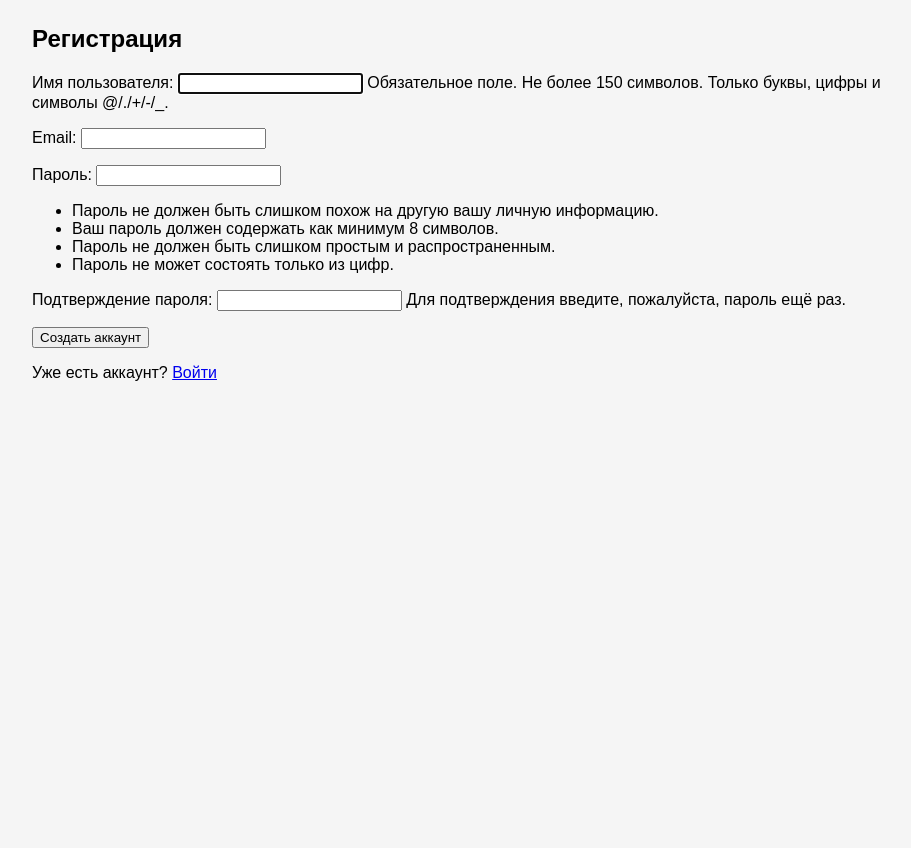
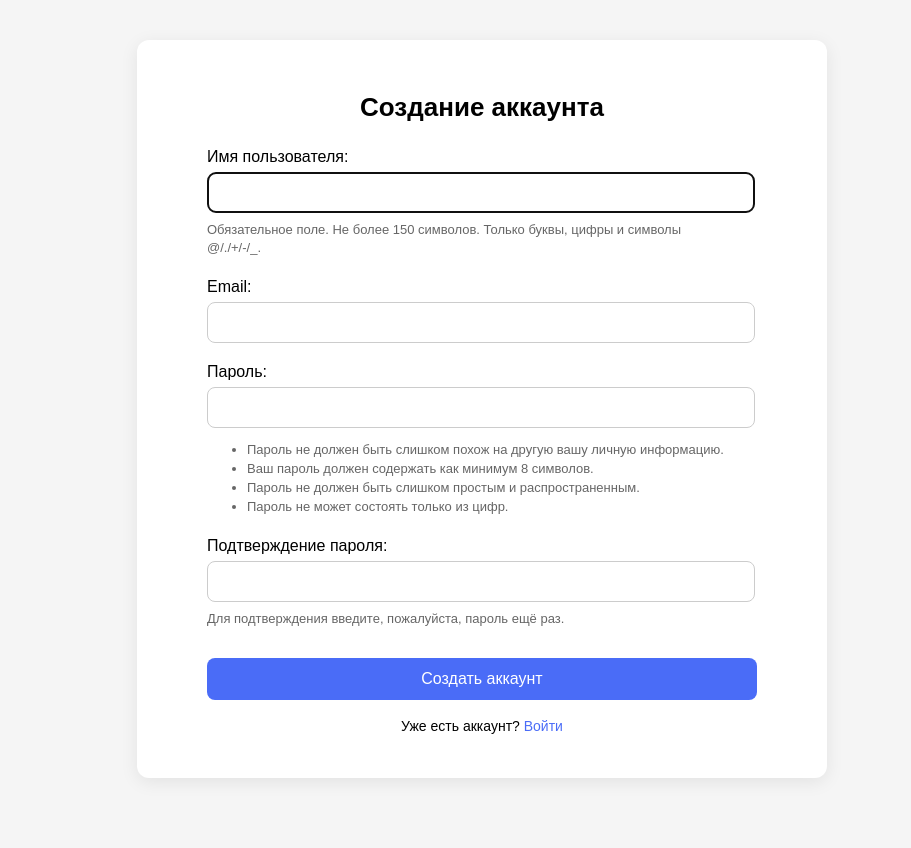
Before and after one commit to MargoDeFuego/kursovoy_proekt_promocodes, a Django app: page /register/ in a window 1280 px wide. Shown: the part 87-935 px from the top of the page, without its empty margins (158-1069 px from the left). Before the commit the page ends 468 px from the top, so only its background shows below. Run offline with Django 5.2, Linux system fonts and the light colour scheme; parts of the project's set-up code (start-up, migrations or seed data) failed here and were passed over.

Commit message:
Регистрация + верстка

```diff
--- a/config/settings.py
+++ b/config/settings.py
@@ -25,7 +25,7 @@ INSTALLED_APPS = [
     "import_export",
     "silk",
     "social_django",
-    "promocode",
+    "promocode.apps.PromocodeConfig",
 ]
 
 MIDDLEWARE = [
--- a/config/urls.py
+++ b/config/urls.py
@@ -9,10 +9,7 @@ from django.urls import include, path
 from django.contrib.auth import views as auth_views
 
 urlpatterns = [
-    # Админка
-    path("admin/", admin.site.urls),
-
-    # Logout — разрешаем GET и POST, чтобы исключить 405
+    # 1. Твой logout — САМЫЙ ПЕРВЫЙ
     path(
         "logout/",
         auth_views.LogoutView.as_view(
@@ -22,18 +19,22 @@ urlpatterns = [
         name="logout",
     ),
 
-    # Login (без logout!)
+    # 2. Login
     path("accounts/login/", auth_views.LoginView.as_view(), name="login"),
 
-    # Select2
+    # 3. Основное приложение — ВАЖНО: ставим ПЕРЕД social-auth
+    path("", include("promocode.urls")),
+
+    # 4. Social auth — ниже, чтобы не перехватывал logout
+    path("auth/", include("social_django.urls", namespace="social")),
+
+    # 5. Select2
     path("select2/", include("django_select2.urls")),
 
-    # Social auth
-    path("auth/", include("social_django.urls", namespace="social")),
+    # 6. Админка — всегда внизу
+    path("admin/", admin.site.urls),
+]
 
-    # Основное приложение
-    path("", include("promocode.urls")),
-]
 
 # Debug-only routes
 if settings.DEBUG:
--- a/promocode/__init__.py
+++ b/promocode/__init__.py
@@ -0,0 +1 @@
+default_app_config = "promocode.apps.PromocodeConfig"
--- a/promocode/apps.py
+++ b/promocode/apps.py
@@ -1,6 +1,6 @@
 from django.apps import AppConfig
 
-
 class PromocodeConfig(AppConfig):
-    default_auto_field = 'django.db.models.BigAutoField'
-    name = 'promocode'
+    default_auto_field = "django.db.models.BigAutoField"
+    name = "promocode"
+    verbose_name = "Промокоды"
--- a/promocode/templates/promocode/group_detail.html
+++ b/promocode/templates/promocode/group_detail.html
@@ -5,7 +5,7 @@
 <h1 class="page-title">{{ group.name }}</h1>
 
 <p class="back-link">
-  <a href="{% url 'group_list' %}">← Все группы</a>
+  <a href="{% url 'group_list' %}">← Все категории</a>
 </p>
 
 <div class="promo-list">
@@ -48,7 +48,7 @@
 
     </div>
   {% empty %}
-    <p class="empty">В этой группе пока нет промокодов</p>
+    <p class="empty">В этой категории пока нет промокодов</p>
   {% endfor %}
 </div>
 
--- a/promocode/templates/promocode/group_list.html
+++ b/promocode/templates/promocode/group_list.html
@@ -1,7 +1,7 @@
 {% extends "base.html" %}
 {% block content %}
 
-<h1 class="page-title">Группы промокодов</h1>
+<h1 class="page-title">Категории промокодов</h1>
 
 <div class="group-list">
   {% for group in groups %}
@@ -9,7 +9,7 @@
       {{ group.name }}
     </a>
   {% empty %}
-    <p class="empty">Группы пока не созданы</p>
+    <p class="empty">Категории пока не созданы</p>
   {% endfor %}
 </div>
 
--- a/promocode/templates/promocode/register.html
+++ b/promocode/templates/promocode/register.html
@@ -3,16 +3,119 @@
 {% block title %}Регистрация{% endblock %}
 
 {% block content %}
-<h2>Регистрация</h2>
+<div class="auth-container">
+    <h2 class="auth-title">Создание аккаунта</h2>
 
-<form method="post">
-    {% csrf_token %}
-    {{ form.as_p }}
+    <form method="post" class="auth-form">
+        {% csrf_token %}
 
-    <button type="submit">Создать аккаунт</button>
-</form>
+        {% for field in form %}
+            <div class="form-group">
+                <label for="{{ field.id_for_label }}">{{ field.label }}:</label>
+                {{ field }}
 
-<p>Уже есть аккаунт?
-    <a href="{% url 'login' %}">Войти</a>
-</p>
+                {% if field.help_text %}
+                    <small class="help-text">{{ field.help_text|safe }}</small>
+                {% endif %}
+
+                {% for error in field.errors %}
+                    <div class="error-text">{{ error }}</div>
+                {% endfor %}
+            </div>
+        {% endfor %}
+
+        <button type="submit" class="auth-btn">Создать аккаунт</button>
+    </form>
+
+    <p class="auth-switch">
+        Уже есть аккаунт?
+        <a href="{% url 'login' %}">Войти</a>
+    </p>
+</div>
+
+<style>
+    .auth-container {
+        max-width: 550px; /* было 420px — увеличили */
+        margin: 40px auto;
+        padding: 30px 70px;
+        background: #fff;
+        border-radius: 12px;
+        box-shadow: 0 4px 18px rgba(0,0,0,0.08);
+    }
+
+    .auth-title {
+        text-align: center;
+        margin-bottom: 25px;
+        font-size: 26px;
+        font-weight: 600;
+    }
+
+    .form-group {
+        margin-bottom: 20px;
+        padding-right: 30px;
+    }
+
+    .form-group label {
+        display: block;
+        margin-bottom: 6px;
+        font-weight: 500;
+    }
+
+    .form-group input {
+        width: 100%;
+        padding: 11px 13px;
+        border: 1px solid #ccc;
+        border-radius: 8px;
+        font-size: 15px;
+    }
+
+    .help-text {
+        display: block;
+        margin-top: 8px;
+        font-size: 13px;
+        color: #666;
+        line-height: 1.45;
+        white-space: normal; /* важно! помогает переносить длинные строки */
+    }
+
+    .error-text {
+        margin-top: 6px;
+        font-size: 13px;
+        color: #d9534f;
+    }
+
+    .auth-btn {
+        width: 100%;
+        margin-top: 10px;
+        padding: 12px;
+        background: #4a6cf7;
+        color: #fff;
+        border: none;
+        border-radius: 8px;
+        font-size: 16px;
+        cursor: pointer;
+        transition: 0.2s;
+    }
+
+    .auth-btn:hover {
+        background: #3b59d4;
+    }
+
+    .auth-switch {
+        text-align: center;
+        margin-top: 18px;
+        font-size: 14px;
+    }
+
+    .auth-switch a {
+        color: #4a6cf7;
+        text-decoration: none;
+        font-weight: 500;
+    }
+
+    .auth-switch a:hover {
+        text-decoration: underline;
+    }
+</style>
+
 {% endblock %}
--- a/promocode/views.py
+++ b/promocode/views.py
@@ -10,7 +10,7 @@ from django.db.models import Count, Q
 from django.http import HttpRequest, HttpResponse
 from django.shortcuts import get_object_or_404, redirect, render
 from django.utils.timezone import now
-from django.contrib.auth import login
+from django.contrib.auth import login, authenticate
 
 from .forms import PromoForm
 from .forms_auth import RegisterForm
@@ -32,7 +32,20 @@ def register(request: HttpRequest) -> HttpResponse:
         form = RegisterForm(request.POST)
         if form.is_valid():
             user = form.save()
+
+            # Берём пароль из формы
+            raw_password = form.cleaned_data.get("password1")
+
+            # Авторизуем пользователя через authenticate()
+            user = authenticate(
+                request,
+                username=user.username,
+                password=raw_password
+            )
+
+            # Теперь login знает backend
             login(request, user)
+
             return redirect("promo_list")
     else:
         form = RegisterForm()
```
Also changed, not shown: templates/registration/login.html (+122 -25 lines), 1 other file.
